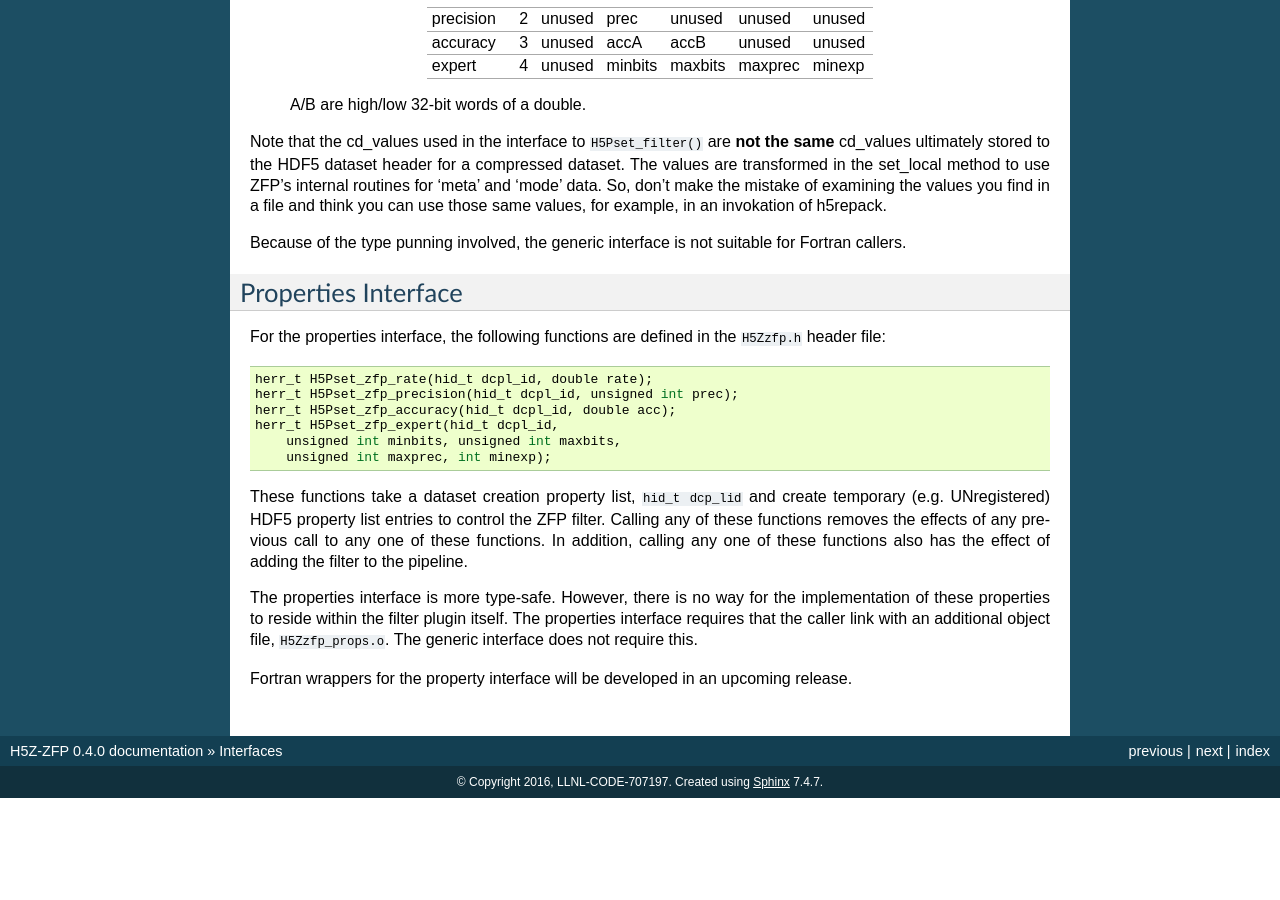
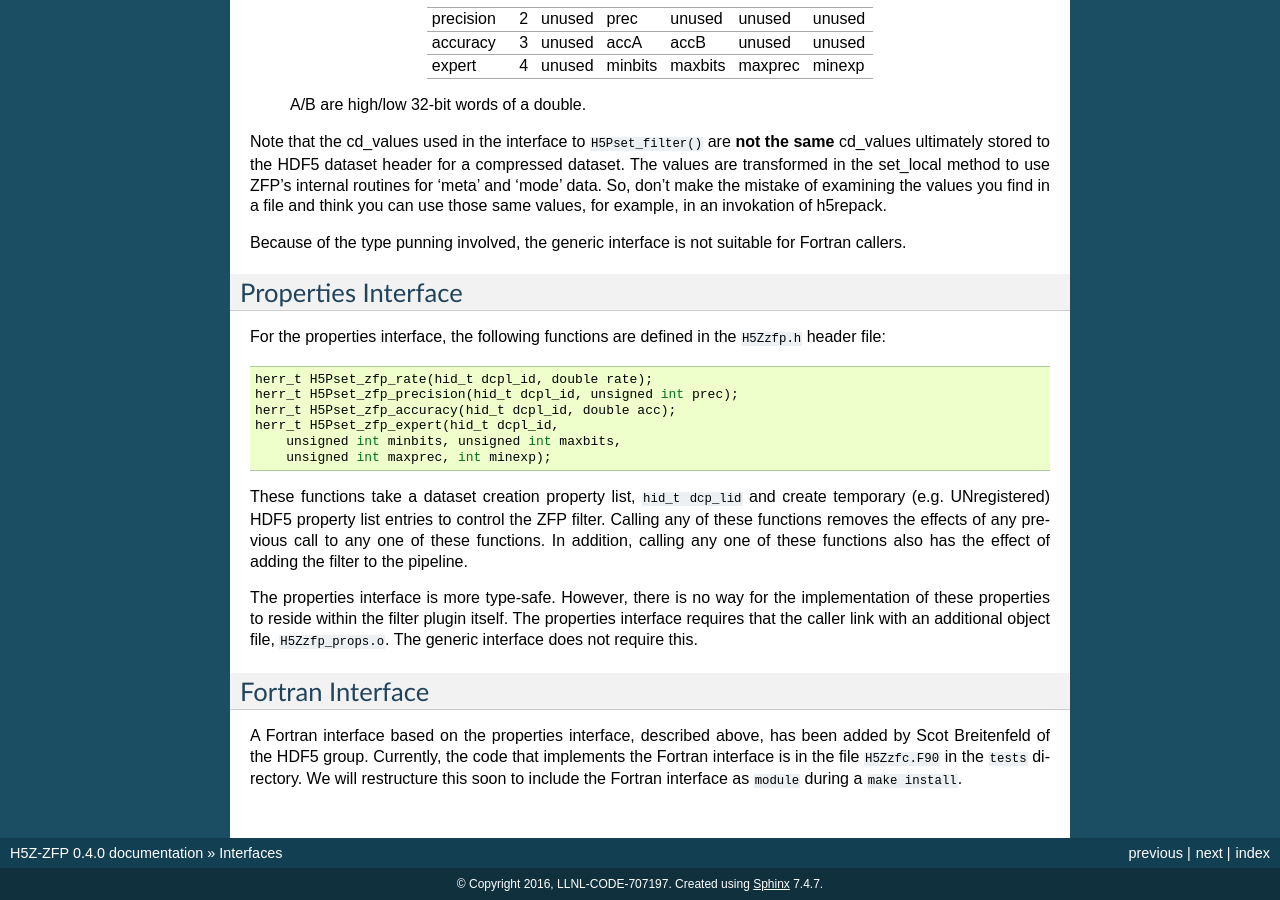
Before and after one commit to LLNL/H5Z-ZFP, a Sphinx documentation site: the page built from docs/interfaces.rst, in a window 1280 px wide and 900 px high, scrolled down 659 px. Built offline with Sphinx 7.4.7, drawn with Linux system fonts in a browser that asks for light colours; before the commit the page ends 1457 px from its top, so only the background shows below that.

Commit message:
Update interfaces.rst

```diff
--- a/docs/interfaces.rst
+++ b/docs/interfaces.rst
@@ -93,5 +93,12 @@ plugin itself. The properties  interface requires that the caller link
 with  an   additional  object  file, ``H5Zzfp_props.o``.  The generic
 interface does not require this.
 
-Fortran wrappers for the property interface will be developed in an
-upcoming release.
+----
+Fortran Interface
+----
+
+A Fortran interface based on the properties interface, described above,
+has been added by Scot Breitenfeld of the HDF5 group. Currently, the
+code that implements the Fortran interface is in the file ``H5Zzfc.F90``
+in the ``tests`` directory. We will restructure this soon to include
+the Fortran interface as ``module`` during a ``make install``.
```
